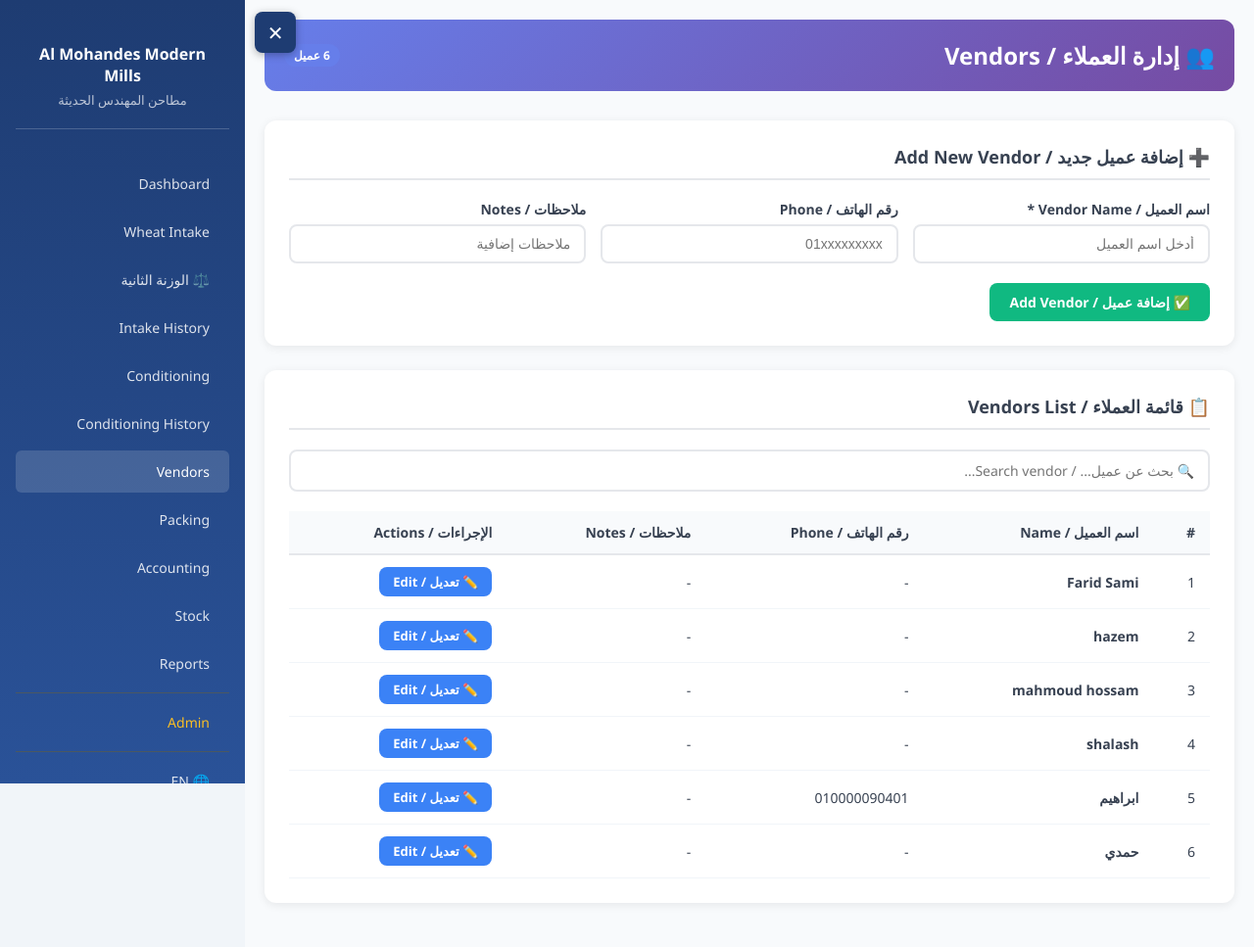
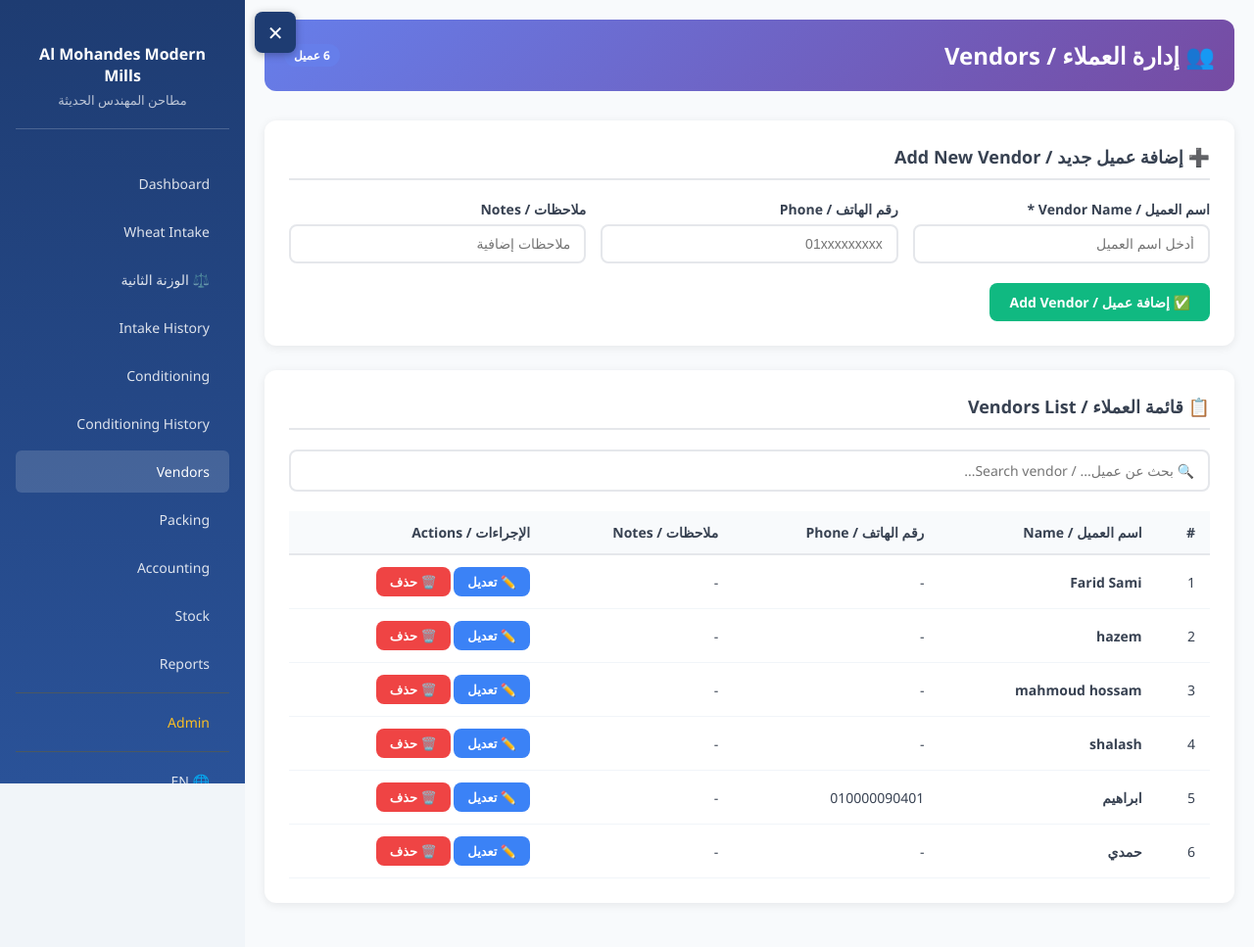
Before and after one commit to FaridSami01/weighbridge, a Flask app: page /vendors in a window 1280 px wide. Shown: the whole page at 98% size. Run offline with Flask 3, Linux system fonts and the light colour scheme; a user stored in the database is signed in; data comes from the database, SQL or seed files in the repository.

Commit message:
Fix button label for editing vendor

```diff
--- a/templates/vendors.html
+++ b/templates/vendors.html
@@ -221,8 +221,16 @@ body { direction: rtl; font-family: Arial, sans-serif; }
                 <td>{{ v.notes or '-' }}</td>
                 <td>
                     <button class="btn btn-edit" onclick="toggleEdit({{ v.id }})">
-                        ✏️ تعديل / Edit
+                        ✏️ تعديل
                     </button>
+                    <form method="POST" action="/vendors/{{ v.id }}/delete"
+                          style="display:inline;"
+                          onsubmit="return confirm('هل أنت متأكد من حذف هذا العميل؟\nAre you sure you want to delete this vendor?')">
+                        <button type="submit" class="btn"
+                                style="background:#ef4444; color:white; padding:6px 14px; font-size:13px;">
+                            🗑️ حذف
+                        </button>
+                    </form>
                 </td>
             </tr>
             <!-- Inline edit form row -->
```
